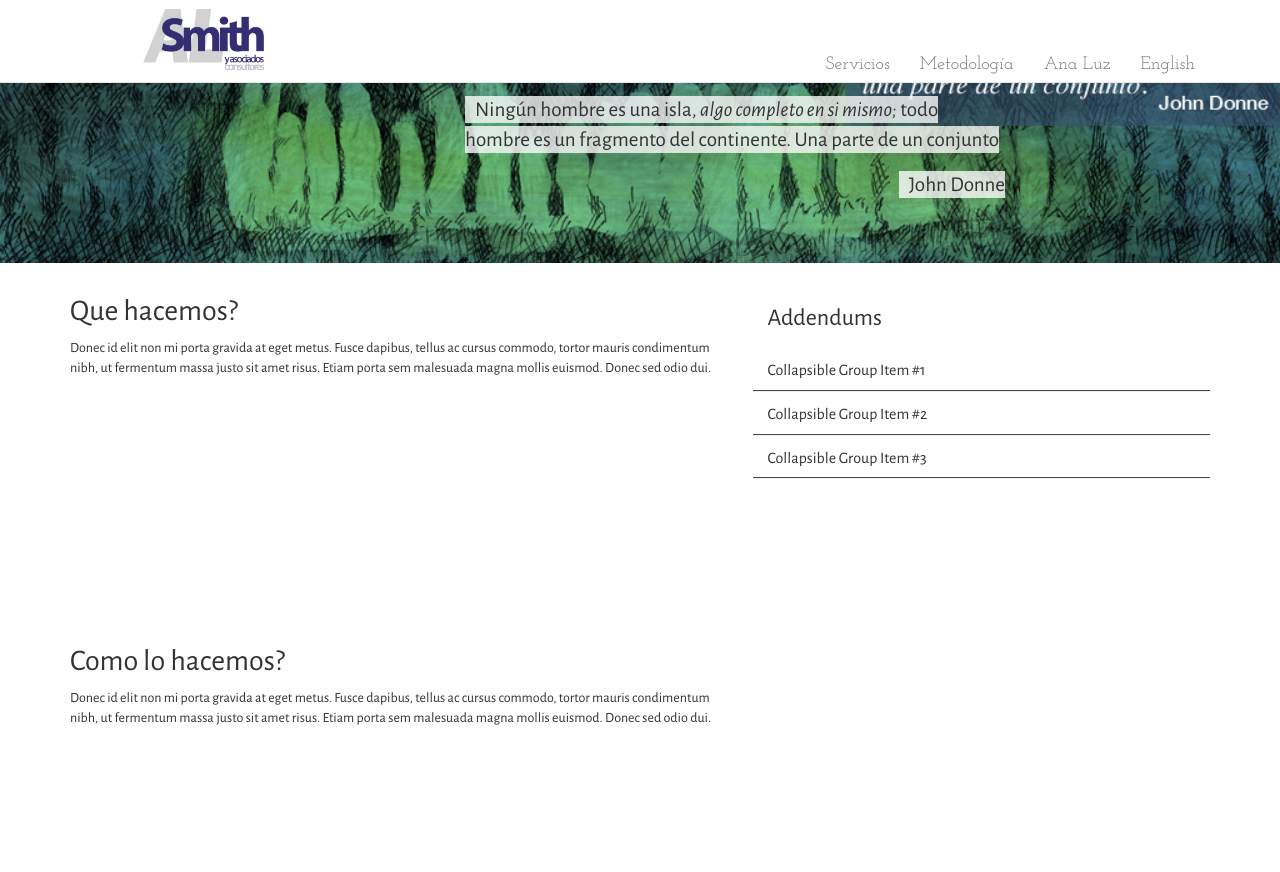
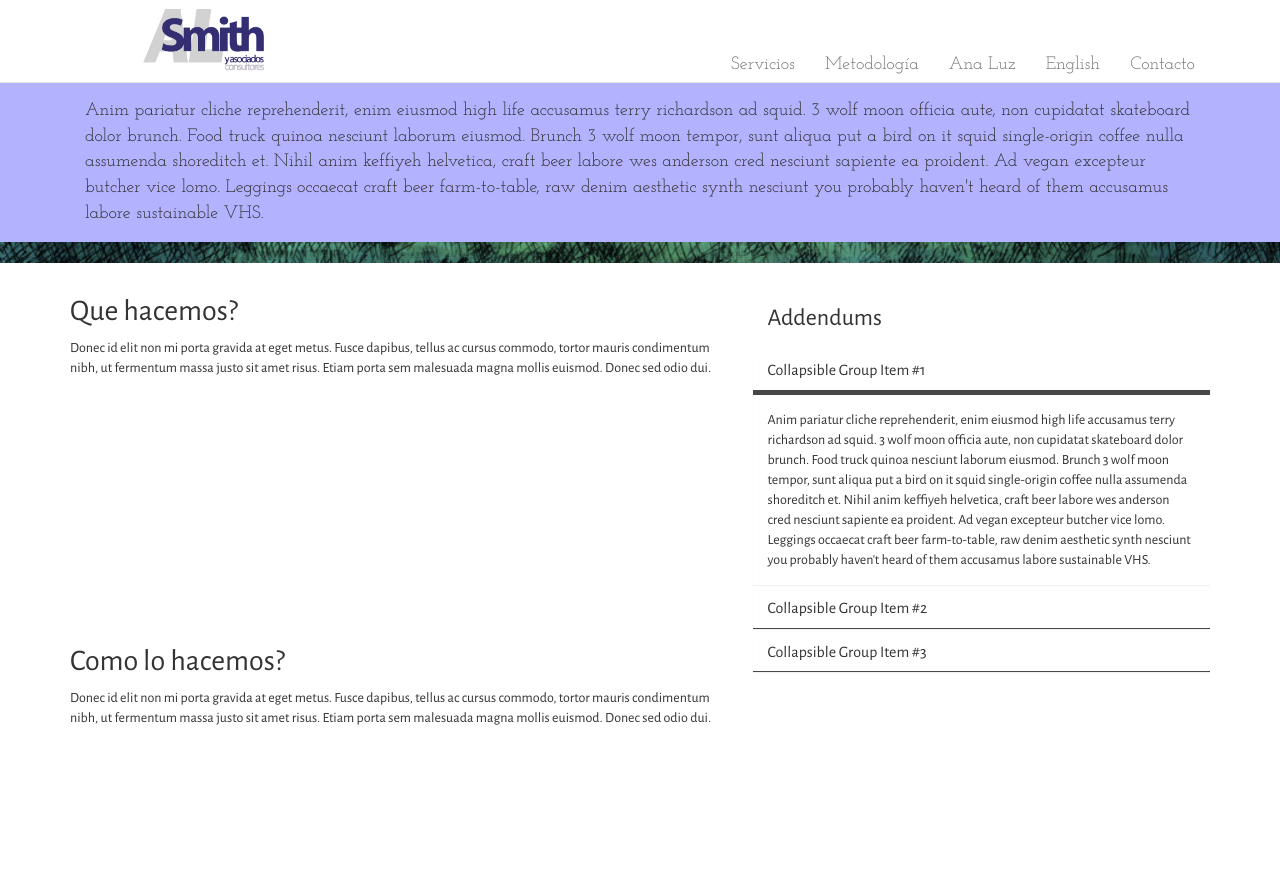
Before and after one commit to fdiazsmith/alsmith, a PHP site: page /metodologia.php in a window 1280 px wide, after a click on "Contacto". Shown: the top 872 px of the page. Run offline with PHP 8.4, Linux system fonts and the light colour scheme.

Commit message:
Work in Progress:  contact accordion

```diff
--- a/_/css/main.css
+++ b/_/css/main.css
@@ -91,6 +91,7 @@
 }
 .brand{
   position: relative;
+
 }
 .Smith{
   position: relative;
@@ -121,6 +122,16 @@
   .brand img{
 
   }
+}
+.contacto-body{
+position: fixed;
+width: 100%;
+background-color: rgb(178, 178, 255);
+height: auto;
+left: 0;
+margin-top: -10px;
+top: 93px;
+
 }
 
 @media (min-width: 768px){
--- a/_/php/header.php
+++ b/_/php/header.php
@@ -21,7 +21,21 @@
         <li class="nav-button"><a href="metodologia.php">Metodología</a></li>
         <li class="nav-button"><a href="#">Ana Luz</a></li>
         <li class="nav-button"><a href="english.php">English</a></li>
+        <li class=" nav-button" id="accordion">
+          <a data-toggle="collapse" data-parent="#accordion" href="#collapseOne">Contacto</a>
+            <div id="collapseOne" class="collapse contacto-body">
+            <div class="container">
+                <div class="panel-body contacto-ds">
+                  Anim pariatur cliche reprehenderit, enim eiusmod high life accusamus terry richardson ad squid. 3 wolf moon officia aute, non cupidatat skateboard dolor brunch. Food truck quinoa nesciunt laborum eiusmod. Brunch 3 wolf moon tempor, sunt aliqua put a bird on it squid single-origin coffee nulla assumenda shoreditch et. Nihil anim keffiyeh helvetica, craft beer labore wes anderson cred nesciunt sapiente ea proident. Ad vegan excepteur butcher vice lomo. Leggings occaecat craft beer farm-to-table, raw denim aesthetic synth nesciunt you probably haven't heard of them accusamus labore sustainable VHS.
+                </div>
+              </div>
+            </div>
+
+        </li> <!-- panel group -->
       </ul>
+
+
+      </div><!--  contacto collapse -->
     </div> <!-- /.navbar-collapse -->
   </div>
 </header>
```
